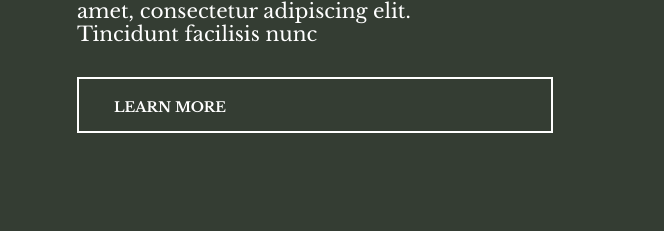
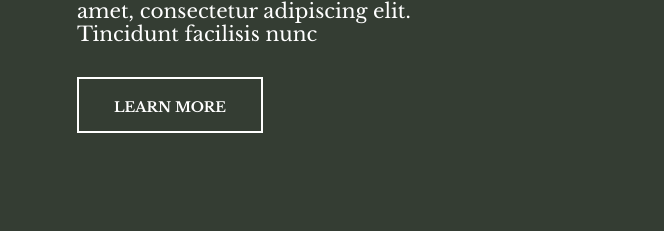
Before and after one commit to Dendi13/botanic_garden, a plain HTML site: page index.html in a window 1280 px wide. Shown: the part 1183-1414 px from the top of the page, 616-1280 px from the left. Drawn offline with nearby package versions, Linux system fonts and the light colour scheme.

Commit message:
Add files via upload

```diff
--- a/css/style.css
+++ b/css/style.css
@@ -178,7 +178,7 @@ a {
     font-weight: 700;
     font-size: 14px;
     text-transform: uppercase;
-    display: block;
+    display: inline-block;
 
 }
 
@@ -393,9 +393,6 @@ a {
         border: 2px solid #475F45;
         padding: 20px 30px;
         font-size: 16px;
-    }
-    .btn--white {
-
     }
 }
 
```
